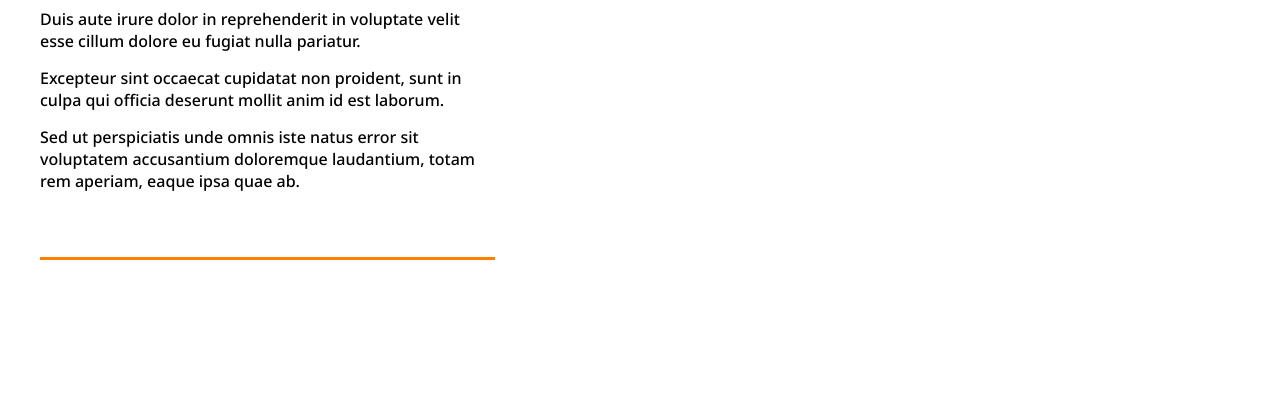
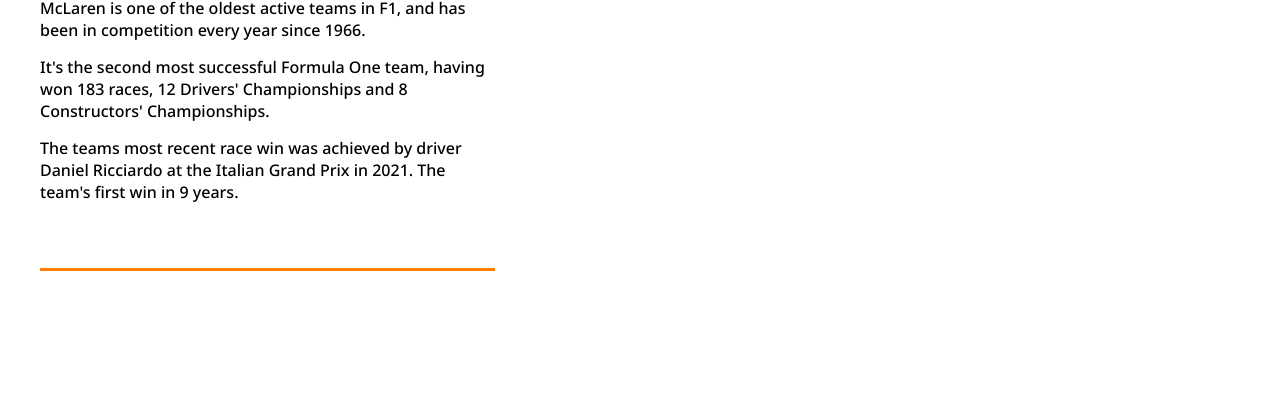
Before and after one commit to liamSully43/McLaren, a plain HTML site: page index.html in a window 1280 px wide. Shown: the part 392-800 px from the top of the page. Drawn offline with Linux system fonts and the light colour scheme.

Commit message:
added content for three pages and removed the old hero section image

```diff
--- a/index.html
+++ b/index.html
@@ -29,9 +29,9 @@
         <section id="hero">
             <div id="hero-content">
                 <h1><span>McLaren</span> In Formula 1</h1>
-                <p>Duis aute irure dolor in reprehenderit in voluptate velit esse cillum dolore eu fugiat nulla pariatur.</p>
-                <p>Excepteur sint occaecat cupidatat non proident, sunt in culpa qui officia deserunt mollit anim id est laborum.</p>
-                <p>Sed ut perspiciatis unde omnis iste natus error sit voluptatem accusantium doloremque laudantium, totam rem aperiam, eaque ipsa quae ab.</p>
+                <p>McLaren is one of the oldest active teams in F1, and has been in competition every year since 1966.</p>
+                <p>It's the second most successful Formula One team, having won 183 races, 12 Drivers' Championships and 8 Constructors' Championships.</p>
+                <p>The teams most recent race win was achieved by driver Daniel Ricciardo at the Italian Grand Prix in 2021. The team's first win in 9 years. </p>
                 <span class="content-line"></span>
             </div>
             <div id="hero-image">
@@ -45,9 +45,9 @@
                 <div class="text-content">
                     <div>
                         <h2>Monaco 1966</h2>
-                        <p>Duis aute irure dolor in reprehenderit in voluptate velit esse cillum dolore eu fugiat nulla pariatur.</p>
-                        <p>Excepteur sint occaecat cupidatat non proident, sunt in culpa qui officia deserunt mollit anim id est laborum.</p>
-                        <p>Sed ut perspiciatis unde omnis iste natus error sit voluptatem accusantium doloremque laudantium, totam rem aperiam, eaque ipsa quae ab.</p>
+                        <p>Equipped with a chassis and a dream, the brand-new McLaren team headed to Monte Carlo for the Monaco Grand Prix.</p>
+                        <p>The livery was a concession to Hollywood film director John Frankenheimer, who was busy filming <em>Grand Prix</em>.</p>
+                        <p>Bruce McLaren drove the car and managed to qualify 10th out of 16, but had to retire the car mid race due to an oil leak on the 10th lap.</p>
                         <span class="content-line"></span>
                     </div>
                 </div>
@@ -64,9 +64,9 @@
                 <div class="text-content">
                     <div>
                         <h2>Belgium 1968</h2>
-                        <p>Duis aute irure dolor in reprehenderit in voluptate velit esse cillum dolore eu fugiat nulla pariatur.</p>
-                        <p>Excepteur sint occaecat cupidatat non proident, sunt in culpa qui officia deserunt mollit anim id est laborum.</p>
-                        <p>Sed ut perspiciatis unde omnis iste natus error sit voluptatem accusantium doloremque laudantium, totam rem aperiam, eaque ipsa quae ab.</p>
+                        <p>Two years after their first race, McLaren managed to win their first race at the Belgium Grand Prix in 1968.</p>
+                        <p>McLaren were running two drivers, Denny Hulme & Bruce Mclaren who qualified 5th & 6th respectively.</p>
+                        <p>Bruce managed to go ahead and win the race while Denny had to retire the car after just 18 laps due to a halfshaft issue.</p>
                         <span class="content-line"></span>
                     </div>
                 </div>
@@ -82,9 +82,9 @@
             <div class="championship-year">
                 <h2>1974</h2>
                 <h4>Fittipaldi</h4>
-                <p>Duis aute irure dolor in reprehenderit in voluptate velit esse cillum dolore eu fugiat nulla pariatur.</p>
-                <p>Excepteur sint occaecat cupidatat non proident, sunt in culpa qui officia deserunt mollit anim id est laborum.</p>
-                <p>Sed ut perspiciatis unde omnis iste natus error sit voluptatem accusantium doloremque laudantium, totam rem aperiam, eaque ipsa quae ab.</p>
+                <p>The 1974 season was the 28th Formula one season and consisted of 15 races, starting in Argentina and ending in the US.</p>
+                <p>The championship fight between McLaren and Ferrai ended up lasting until the final race of the season.</p>
+                <p>Emerson Fittipaldi finished fourth for McLaren to ensure that he was the World Champion, beating Regazzoni for Ferrari by three points.</p>
                 <img src="./assets/championships/1974.jpg" alt="The 1974 McLaren F1 Car">
             </div>
 
```
Also changed, not shown: assets/hero/mclaren-hero.jpg (deleted).
